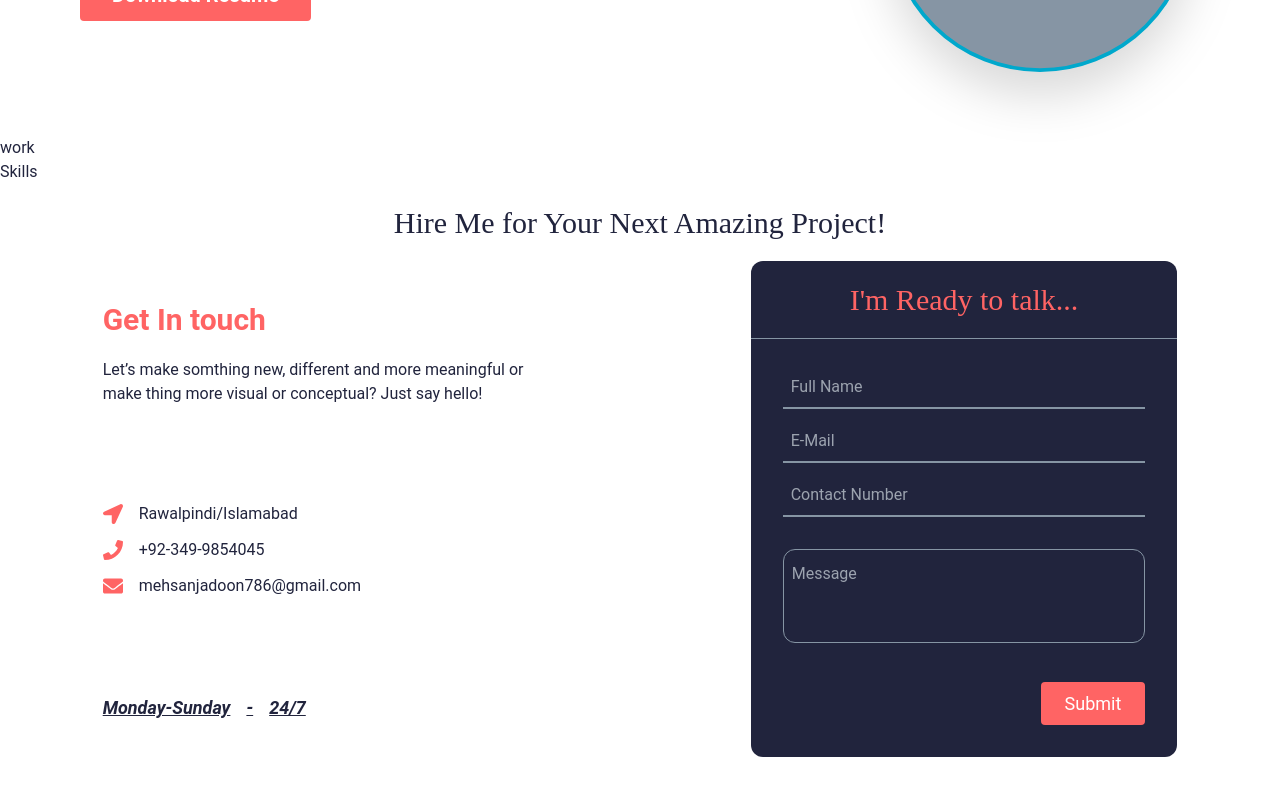
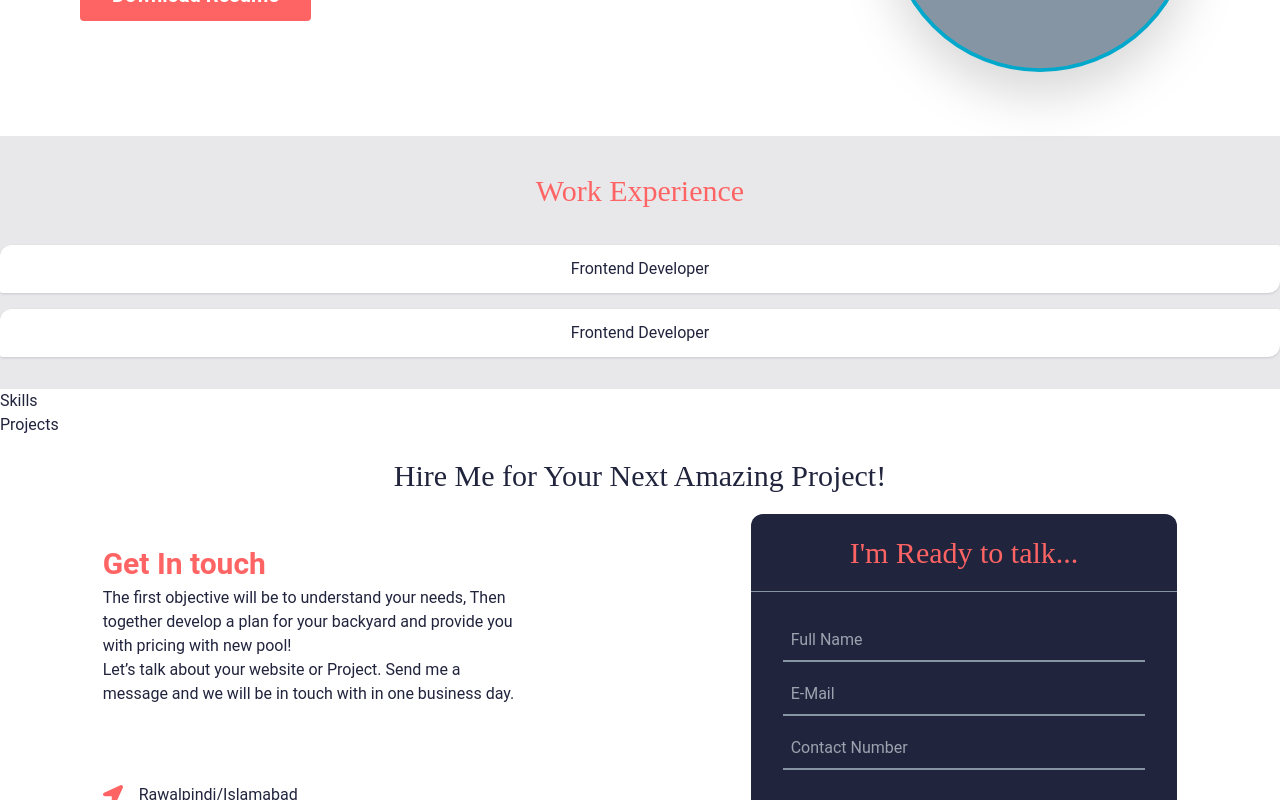
Before and after one commit to imehsans/FrontendPortF, a React (Create React App) app in the folder myportfolio/: page / in a window 1280 px wide. Shown: the part 380-1180 px from the top of the page. Built offline with nearby package versions, Linux system fonts and the light colour scheme.

Commit message:
update:Work page

```diff
--- a/myportfolio/src/components/contact/Contact.jsx
+++ b/myportfolio/src/components/contact/Contact.jsx
@@ -11,13 +11,20 @@ const Contact = () => {
 			</div>
 			<div className="flex flex-col justify-around gap-y-4 gap-x-4 md:flex-row">
 				<div className="flex flex-col justify-around w-full text-center gap-y-6 md:text-start md:w-1/3">
-					<p>
-						<h1 className="mb-4 text-[30px] text-primary font-semibold">
+					<div className="text-justify sm:text-start">
+						<h1 className="text-[30px] text-primary font-semibold">
 							Get In touch
 						</h1>
-						Let’s make somthing new, different and more meaningful or make thing
-						more visual or conceptual? Just say hello!
-					</p>
+						<p>
+							The first objective will be to understand your needs, Then
+							together develop a plan for your backyard and provide you with
+							pricing with new pool!
+						</p>
+						<p>
+							Let’s talk about your website or Project. Send me a message and we
+							will be in touch with in one business day.
+						</p>
+					</div>
 					<div className="flex flex-col gap-y-3">
 						<div className="flex items-center gap-x-4">
 							<span className="text-[20px] text-primary">
--- a/myportfolio/src/components/home/Home.jsx
+++ b/myportfolio/src/components/home/Home.jsx
@@ -1,5 +1,6 @@
 import React from 'react'
 import Contact from '../contact/Contact'
+import Projects from '../projects/Projects'
 import Skills from '../skills/Skills'
 import Work from '../work/Work'
 import Introduction from './introduction.jsx/Introduction'
@@ -9,6 +10,7 @@ const Home = () => {
 			<Introduction />
 			<Work />
 			<Skills />
+			<Projects />
 			<Contact />
 		</div>
 	)
--- a/myportfolio/src/components/work/Work.jsx
+++ b/myportfolio/src/components/work/Work.jsx
@@ -1,7 +1,54 @@
 import React from 'react'
 
 const Work = () => {
-	return <div>work</div>
+	var jobs = [
+		{
+			title: 'Frontend Developer',
+			'comapny-name': 'ABC',
+			'joining-date': '1/1/2022',
+			'ends-Date': '1/1/2022',
+			address: 'abc 123',
+			'working-time': '2:00PM to 12:00PM',
+			technologies: ['HTML', 'CSS', 'bootstrap'],
+			'company-type': 'It company',
+			desc: 'abc def ghi jkl',
+		},
+		{
+			title: 'Frontend Developer',
+			'comapny-name': 'ABC',
+			'joining-date': '1/1/2022',
+			'ends-Date': '1/1/2022',
+			address: 'abc 123',
+			'working-time': '2:00PM to 12:00PM',
+			technologies: ['HTML', 'CSS', 'bootstrap'],
+			'company-type': 'It company',
+			desc: 'abc def ghi jkl',
+		},
+	]
+
+	return (
+		<div className="container-flued bg-dark bg-opacity-10 text-dark md:px-0">
+			<div className="container py-4 mx-auto text-center">
+				<h1 className="font-anton py-4 text-[24px] md:text-[30px] text-primary">
+					Work Experience
+				</h1>
+				<ul>
+					{jobs.map((job) => {
+						return (
+							<li
+								className="px-2 py-3 my-4 bg-white rounded-sm shadow rounded-tl-xl rounded-br-xl md:px-4"
+								key={job.id}
+							>
+								<div className="shoadow-xl ">
+									<p>{job.title}</p>
+								</div>
+							</li>
+						)
+					})}
+				</ul>
+			</div>
+		</div>
+	)
 }
 
 export default Work
--- a/myportfolio/src/globalCOmponents/header/Header.js
+++ b/myportfolio/src/globalCOmponents/header/Header.js
@@ -53,12 +53,21 @@ const Header = () => {
 								to="/skills"
 								onClick={() => setTab('skills')}
 							>
-								<span className={tab === 'skills' ? 'text-primary' : ''}>
+								<span className={tab === 'skills' ? 'text-primary' : ' '}>
 									Skills
 								</span>
 							</Link>
 							<Link
-								className="px-4 py-2 font-normal border-b cursor-pointer md:px-0 md:py-0 md:inline-block text-secondary hover:text-primary active:text-primary md:border-none"
+								className="px-4 py-2 border-b cursor-pointer md:px-0 md:py-0 md:inline-block hover:text-primary md:border-none"
+								to="/projects"
+								onClick={() => setTab('projects')}
+							>
+								<span className={tab === 'projects' ? 'text-primary' : ''}>
+									Projects
+								</span>
+							</Link>
+							<Link
+								className="px-4 py-2 font-normal border-b cursor-pointer md:px-0 md:py-0 md:inline-block text-secondary hover:text-primary md:border-none"
 								to="/contact"
 								onClick={() => setTab('contacts')}
 							>
```
